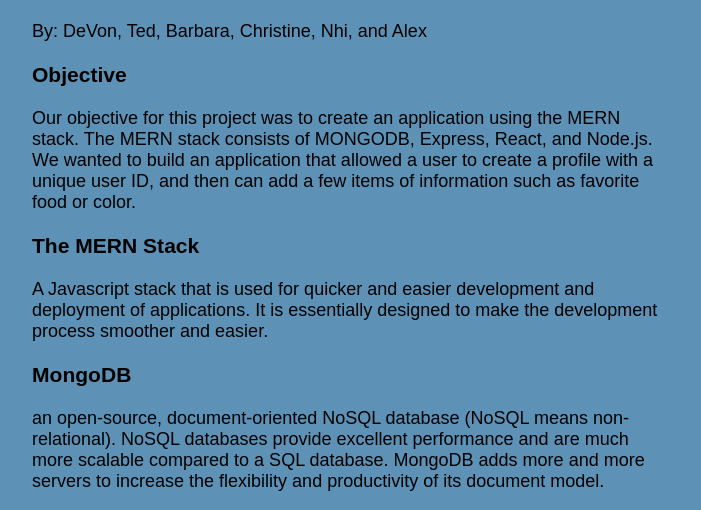
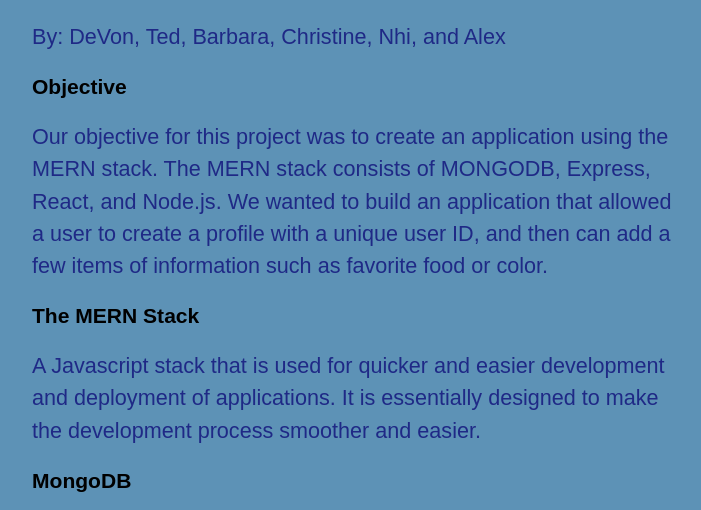
Before and after one commit to cpestana/cpestana-IT115_Final_Project_GROUP1, a plain HTML site: page index.html in a window 1280 px wide. Shown: the part 206-716 px from the top of the page, without its empty margins (288-989 px from the left). Drawn offline with Linux system fonts and the light colour scheme.

Commit message:
update paragraph css

```diff
--- a/CSS/styles.css
+++ b/CSS/styles.css
@@ -38,3 +38,9 @@ h1 {
   h2 {
       text-align: center;
   }
+
+  p {
+    line-height: 150%;
+    font-size:120%;
+    color:rgb(31, 41, 134);
+  }
```
